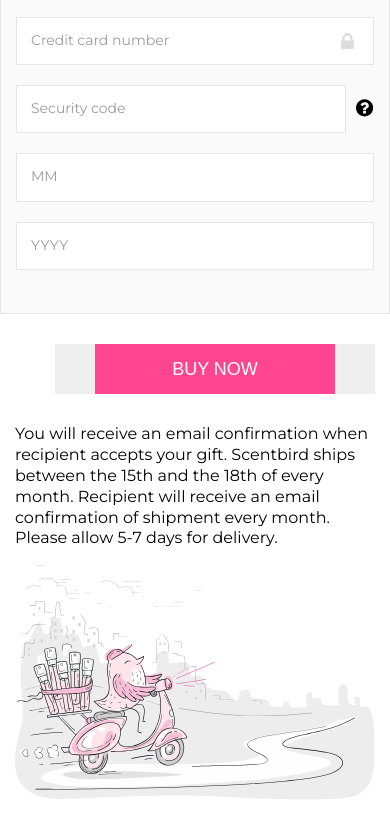
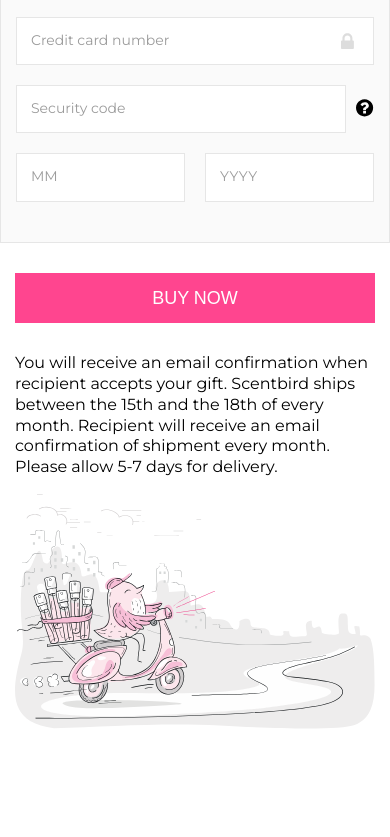
Before and after one commit to yakovenkomax/scentbird, a plain HTML site: page markup/index.html in a window 390 px wide. Shown: the part 1832-2669 px from the top of the page. After the commit the page ends 2616 px from the top, so only its background shows below. Drawn offline with Linux system fonts and the light colour scheme; a script that the page names is missing.

Commit message:
Mobile styles fixes

```diff
--- a/markup/css/components/payment.css
+++ b/markup/css/components/payment.css
@@ -80,4 +80,8 @@
     .payment__cards {
         justify-content: flex-start;
     }
+
+    .payment__date-row {
+        flex-direction: row;
+    }
 }
--- a/markup/css/form.css
+++ b/markup/css/form.css
@@ -95,7 +95,7 @@
     border: 1px solid var(--color-gray);
     background-color: var(--color-gray-light);
     -webkit-appearance: none;
-    transition: border-color var(--speed-fast), background-color var(--speed-fast), box-shadow var(--speed-fast);
+    transition: border-color var(--speed-fast), background-color var(--speed-fast);
 }
 
 /* Override default autocomplete arrow */
@@ -350,7 +350,7 @@
 }
 
 @media (max-width: 1200px) {
-    .button {
+    .button__content {
         padding-left: var(--gap-xl);
         padding-right: var(--gap-xl);
     }
--- a/markup/css/layout.css
+++ b/markup/css/layout.css
@@ -83,7 +83,7 @@
         flex-grow: 1;
     }
 
-    .page__control.hidden-phone-down + .page__control {
+    .page__control + .page__control {
         margin-left: 0;
     }
 }
--- a/markup/index.html
+++ b/markup/index.html
@@ -423,7 +423,7 @@
                                     </div>
                                 </div>
                             </div>
-                            <div class="form__row">
+                            <div class="form__row payment__date-row">
                                 <div class="form__cell">
                                     <div class="form__group">
                                         <label class="input">
@@ -456,13 +456,13 @@
                                         <div class="form__message"></div>
                                     </div>
                                 </div>
-                                <div class="form__cell">
-                                    <div class="payment__exp hidden-mob">
+                                <div class="form__cell hidden-mob">
+                                    <div class="payment__exp">
                                         Exp.
                                     </div>
                                 </div>
-                                <div class="form__cell"></div>
-                                <div class="form__cell"></div>
+                                <div class="form__cell hidden-mob"></div>
+                                <div class="form__cell hidden-mob"></div>
                             </div>
                         </div>
                         <div class="page__controls">
```
